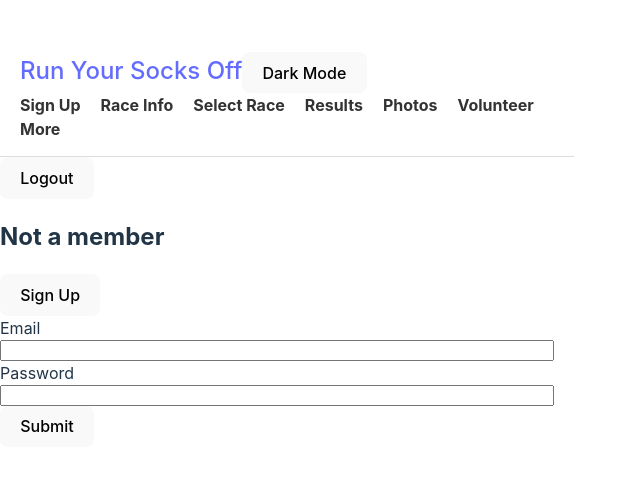
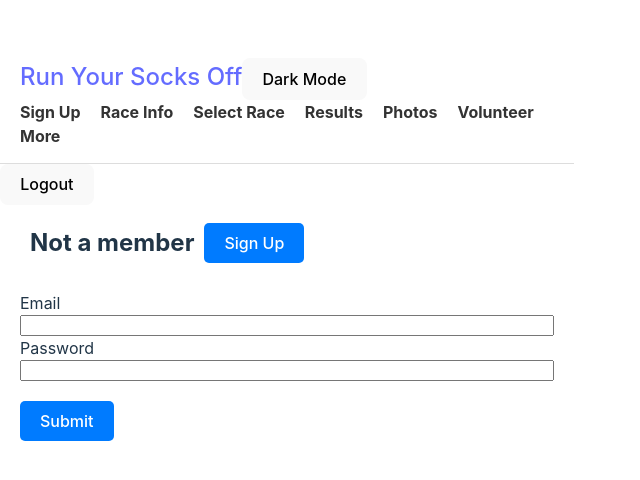
Before and after one commit to BookmDan/Marathon-Signup, a React (Vite) app in the folder client/: page / in a window 1280 px wide. Shown: the part 158-638 px from the top of the page, without its empty margins (0-640 px from the left). Built offline with nearby package versions, Linux system fonts and the light colour scheme; no server answers.

Commit message:
styling css for login signup

```diff
--- a/client/src/components/sessions/Authentication.jsx
+++ b/client/src/components/sessions/Authentication.jsx
@@ -53,12 +53,14 @@ function Authentication({ updateUser }) {
 
   return (
     <>
-      <h2 className="form-error">{error}</h2>
-      {success && <h2 style={{ color: 'green' }}>Signup/Login successful! You can now access your account.</h2>}
-      <h2>{signUp ? 'Already a member?' : 'Not a member'}</h2>
-      <button type="button" onClick={handleClick}>
-        {signUp ? 'Log In' : 'Sign Up'}
-      </button>
+      {error && <h2 className="form-error">{error}</h2>}
+      {success && <h2 className="success-message">Signup/Login successful! You can now access your account.</h2>}
+      <div className="member-section">
+        <h2>{signUp ? 'Already a member?' : 'Not a member'}</h2>
+        <button className="login-signup-button" type="button" onClick={handleClick}>
+          {signUp ? 'Log In' : 'Sign Up'}
+        </button>
+      </div>
       <form onSubmit={handleFormSubmit}>
         {signUp && <SignupForm handleSubmit={handleFormSubmit} />}
         {!signUp && (
--- a/client/src/styles/index.css
+++ b/client/src/styles/index.css
@@ -142,6 +142,7 @@ button:focus-visible {
   display: flex;
   flex-direction: column;
   margin-right: 20px;
+  margin-left: 20px;
 }
 
 .input-container {
@@ -152,3 +153,57 @@ button:focus-visible {
 .form-error {
   color: red;
 }
+
+.success-message {
+  color: green;
+  margin-bottom: 10px; /* Add some bottom margin for spacing */
+}
+
+.login-signup-button {
+  background-color: #007bff; /* Set the background color */
+  color: #fff; /* Set the text color */
+  padding: 10px 20px; /* Add padding for better appearance */
+  margin-left: 20px;
+  border: none; /* Remove border */
+  border-radius: 5px; /* Add border radius for rounded corners */
+  cursor: pointer; /* Change cursor to pointer on hover */
+}
+
+.login-signup-button:hover {
+  background-color: #0056b3; /* Change background color on hover */
+}
+
+.member-section {
+  display: flex;
+  align-items: center;
+  margin-bottom: 10px; /* Add some bottom margin for spacing */
+}
+
+.member-section h2 {
+  margin-right: 10px;
+  margin-left: 30px /* Add some right margin for spacing */
+}
+
+/* Add this if you want to remove the default margin for the button */
+.member-section button {
+  margin: 0;
+}
+
+#button-container {
+  text-align: left; /* Align the button to the center */
+  margin-top: 20px;
+  margin-left: 20px;
+}
+
+#button-container button {
+  padding: 10px 20px; /* Add padding to the button for better appearance */
+  background-color: #007bff; /* Set the background color of the button */
+  color: #fff; /* Set the text color of the button */
+  border: none; /* Remove border from the button */
+  border-radius: 5px; /* Add border radius for rounded corners */
+  cursor: pointer; /* Change cursor to pointer on hover */
+}
+
+#button-container button:hover {
+  background-color: #0056b3; /* Change background color on hover */
+}
```
